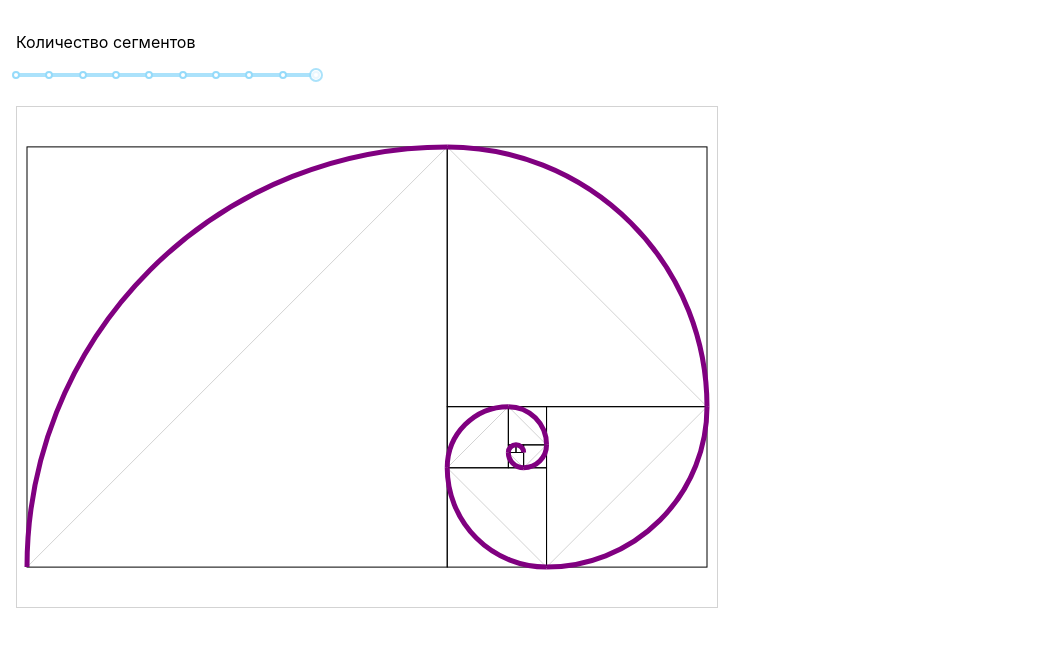
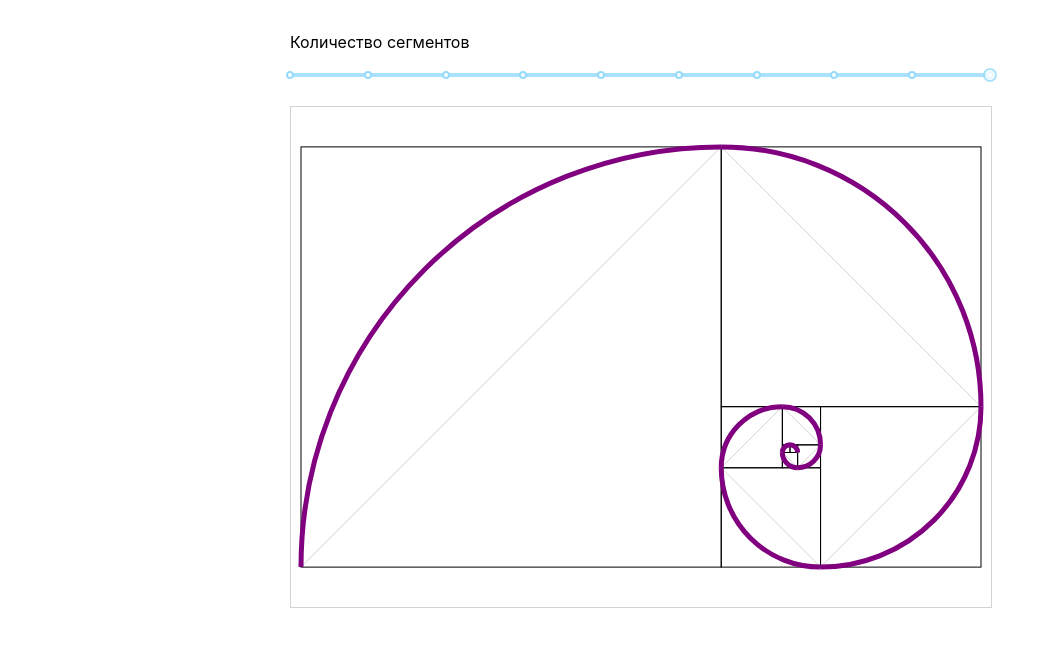
Before and after one commit to dkskv/fibonacci-spiral, a React (Create React App) app: page / in a window 1280 px wide. Shown: the top 646 px of the page, without its empty margins (0-1048 px from the left). Built offline with nearby package versions, Linux system fonts and the light colour scheme.

Commit message:
feat: центрировал приложение в окне

```diff
--- a/src/App.css
+++ b/src/App.css
@@ -1,9 +1,14 @@
 .App {
-  width: 100%;
+  display: flex;
+  justify-content: center;
+  padding: 16px;
+}
+
+.container {
+  width: 700px;
+  max-width: 100%;
   display: flex;
   justify-content: center;
   flex-direction: column;
   row-gap: 24px;
-  padding: 16px;
-  box-sizing: border-box;
 }
--- a/src/App.tsx
+++ b/src/App.tsx
@@ -25,7 +25,8 @@ function App() {
 
   return (
     <div className="App">
-      <div style={{ width: "300px", maxWidth: "100%" }}>
+      <div className="container">
+        <div>
           <p>Количество сегментов</p>
           <Slider
             min={1}
@@ -38,9 +39,8 @@ function App() {
         <div
           ref={setElement}
           style={{
-          width: "700px",
             height: "500px",
-          maxWidth: "100%",
+            width: "100%",
           }}
         >
           <Spiral
@@ -51,6 +51,7 @@ function App() {
           />
         </div>
       </div>
+    </div>
   );
 }
 
```
Lines whose indentation alone changed are shown as unchanged.
